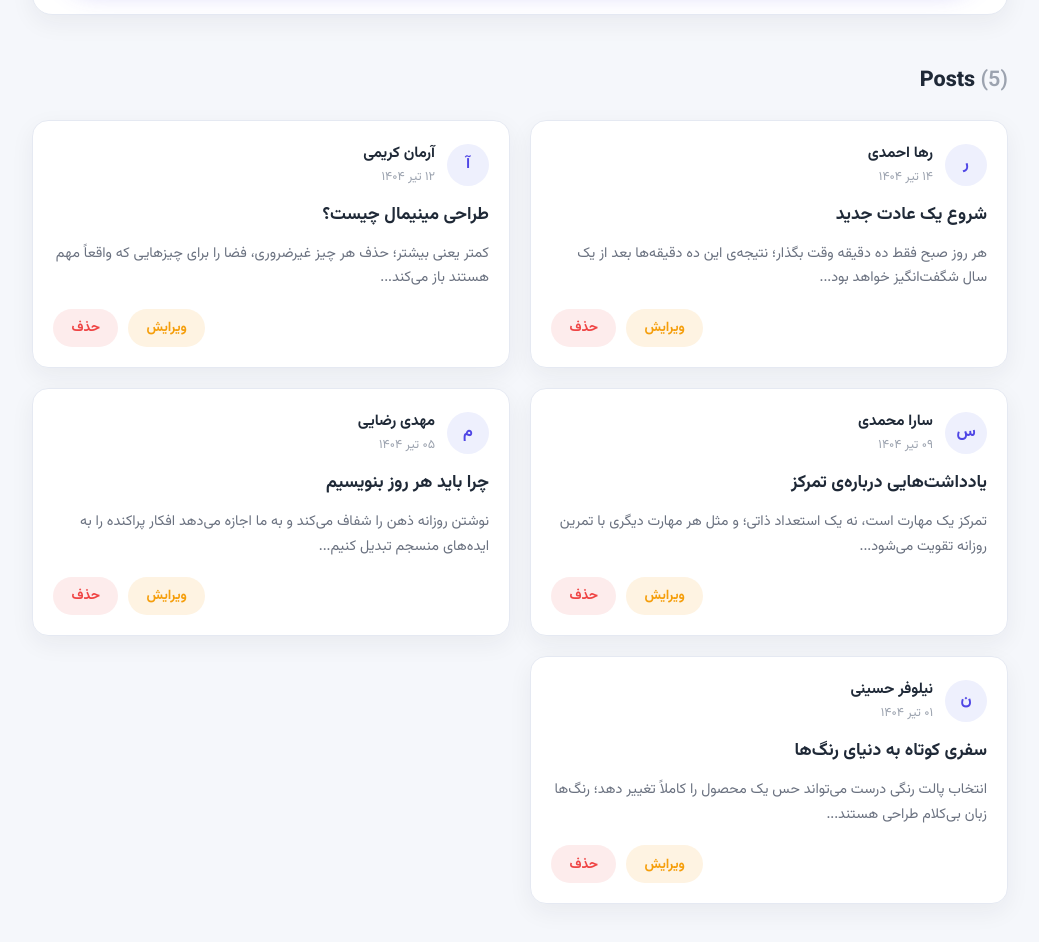
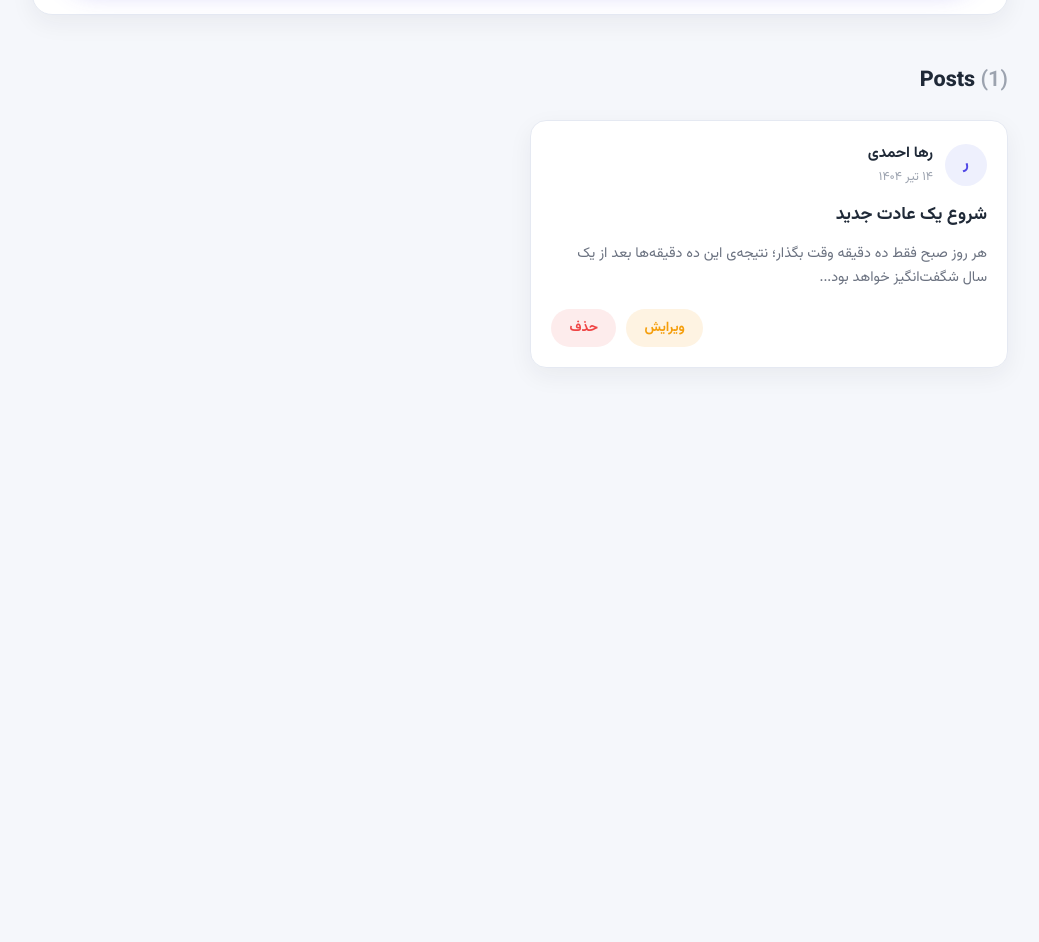
Before and after one commit to neo-0706/mini-blog, a plain HTML site: page index.html in a window 1280 px wide. Shown: the part 888-1830 px from the top of the page, without its empty margins (120-1159 px from the left). After the commit the page ends 1328 px from the top, so only its background shows below. Drawn offline with Linux system fonts and the light colour scheme; files that its build step writes are made by us from their sources.

```diff
--- a/index.html
+++ b/index.html
@@ -13,7 +13,7 @@
     rel="stylesheet"
   />
 
-  <link rel="stylesheet" href="style.css" />
+  <link rel="stylesheet" href="./css/style.css" />
 </head>
 <body>
 
@@ -79,7 +79,7 @@
 
       <div class="posts-section__head">
         <h2 id="posts-heading" class="posts-section__title">
-          Posts <span class="posts-count" id="posts-count">(5)</span>
+          Posts <span class="posts-count" id="posts-count">(1)</span>
         </h2>
       </div>
 
@@ -111,105 +111,6 @@
         </article>
 
         <!-- Post Card #2 -->
-        <article class="post-card" data-post-id="2">
-          <div class="post-card__header">
-            <div class="post-card__avatar" aria-hidden="true">آ</div>
-            <div class="post-card__meta">
-              <h3 class="post-card__author">آرمان کریمی</h3>
-              <span class="post-card__date">۱۲ تیر ۱۴۰۴</span>
-            </div>
-          </div>
-
-          <h4 class="post-card__title">طراحی مینیمال چیست؟</h4>
-          <p class="post-card__excerpt">
-            کمتر یعنی بیشتر؛ حذف هر چیز غیرضروری، فضا را برای چیزهایی که واقعاً مهم هستند باز می‌کند...
-          </p>
-
-          <div class="post-card__actions">
-            <button type="button" class="btn btn--edit" data-action="edit" data-post-id="2">
-              <span class="btn__label">ویرایش</span>
-            </button>
-            <button type="button" class="btn btn--delete" data-action="delete" data-post-id="2">
-              <span class="btn__label">حذف</span>
-            </button>
-          </div>
-        </article>
-
-        <!-- Post Card #3 -->
-        <article class="post-card" data-post-id="3">
-          <div class="post-card__header">
-            <div class="post-card__avatar" aria-hidden="true">س</div>
-            <div class="post-card__meta">
-              <h3 class="post-card__author">سارا محمدی</h3>
-              <span class="post-card__date">۰۹ تیر ۱۴۰۴</span>
-            </div>
-          </div>
-
-          <h4 class="post-card__title">یادداشت‌هایی درباره‌ی تمرکز</h4>
-          <p class="post-card__excerpt">
-            تمرکز یک مهارت است، نه یک استعداد ذاتی؛ و مثل هر مهارت دیگری با تمرین روزانه تقویت می‌شود...
-          </p>
-
-          <div class="post-card__actions">
-            <button type="button" class="btn btn--edit" data-action="edit" data-post-id="3">
-              <span class="btn__label">ویرایش</span>
-            </button>
-            <button type="button" class="btn btn--delete" data-action="delete" data-post-id="3">
-              <span class="btn__label">حذف</span>
-            </button>
-          </div>
-        </article>
-
-        <!-- Post Card #4 -->
-        <article class="post-card" data-post-id="4">
-          <div class="post-card__header">
-            <div class="post-card__avatar" aria-hidden="true">م</div>
-            <div class="post-card__meta">
-              <h3 class="post-card__author">مهدی رضایی</h3>
-              <span class="post-card__date">۰۵ تیر ۱۴۰۴</span>
-            </div>
-          </div>
-
-          <h4 class="post-card__title">چرا باید هر روز بنویسیم</h4>
-          <p class="post-card__excerpt">
-            نوشتن روزانه ذهن را شفاف می‌کند و به ما اجازه می‌دهد افکار پراکنده را به ایده‌های منسجم تبدیل کنیم...
-          </p>
-
-          <div class="post-card__actions">
-            <button type="button" class="btn btn--edit" data-action="edit" data-post-id="4">
-              <span class="btn__label">ویرایش</span>
-            </button>
-            <button type="button" class="btn btn--delete" data-action="delete" data-post-id="4">
-              <span class="btn__label">حذف</span>
-            </button>
-          </div>
-        </article>
-
-        <!-- Post Card #5 -->
-        <article class="post-card" data-post-id="5">
-          <div class="post-card__header">
-            <div class="post-card__avatar" aria-hidden="true">ن</div>
-            <div class="post-card__meta">
-              <h3 class="post-card__author">نیلوفر حسینی</h3>
-              <span class="post-card__date">۰۱ تیر ۱۴۰۴</span>
-            </div>
-          </div>
-
-          <h4 class="post-card__title">سفری کوتاه به دنیای رنگ‌ها</h4>
-          <p class="post-card__excerpt">
-            انتخاب پالت رنگی درست می‌تواند حس یک محصول را کاملاً تغییر دهد؛ رنگ‌ها زبان بی‌کلام طراحی هستند...
-          </p>
-
-          <div class="post-card__actions">
-            <button type="button" class="btn btn--edit" data-action="edit" data-post-id="5">
-              <span class="btn__label">ویرایش</span>
-            </button>
-            <button type="button" class="btn btn--delete" data-action="delete" data-post-id="5">
-              <span class="btn__label">حذف</span>
-            </button>
-          </div>
-        </article>
-
       </div>
 
       <!-- Empty state (hidden by default, ready for future JS) -->
```
Also changed, not shown: 1 other file.
